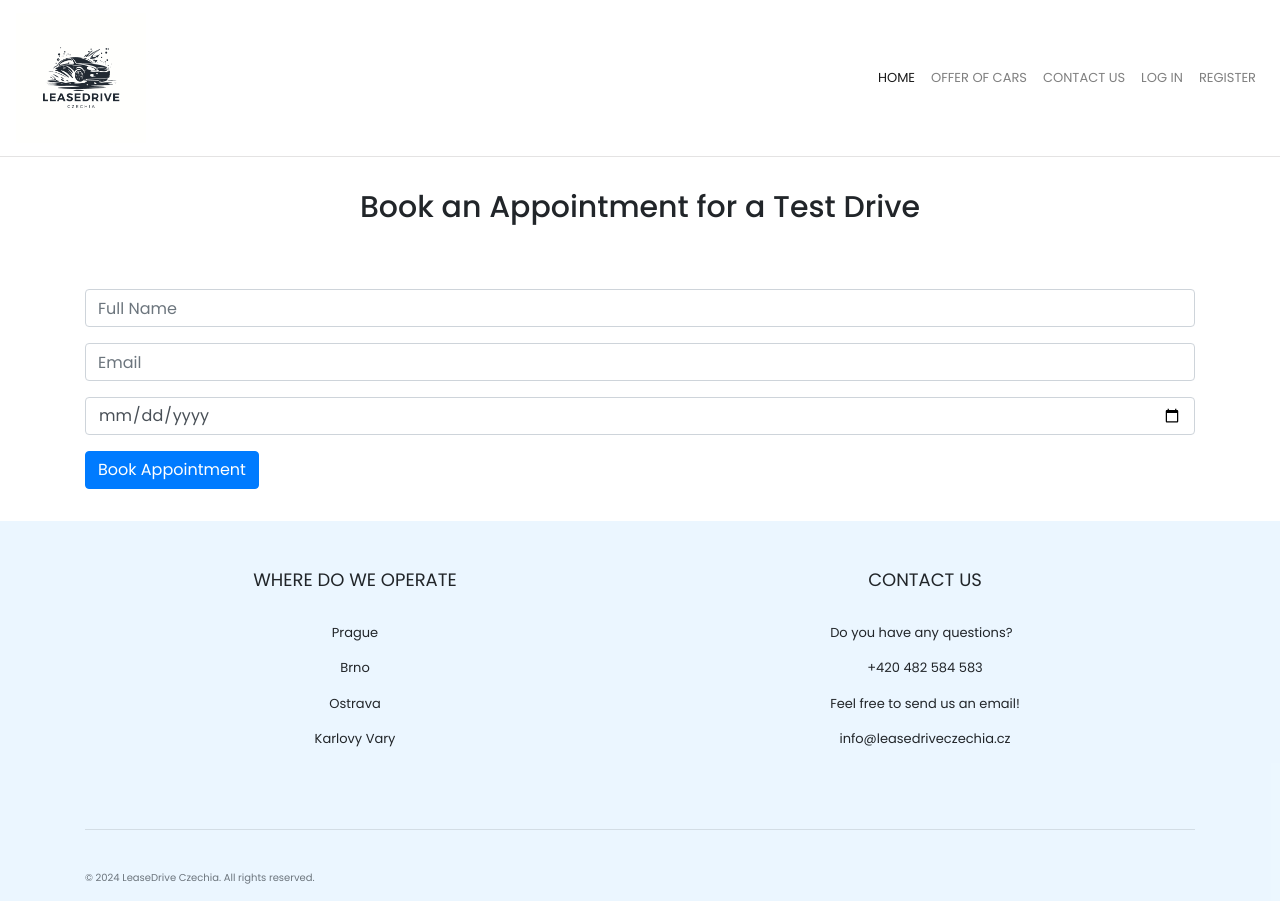
After one commit to SachLawliet/SAD_ICA2, a Flask app: page /book_appointment in a window 1280 px wide. The commit adds this page. Run offline with Flask 3, Linux system fonts and the light colour scheme; some libraries are stand-ins or nearby versions.

Commit message:
Added appointment booking
(Work in progress. Data saves to the database but an error occurs with email sending)

```diff
--- a/v2/carlease/forms.py
+++ b/v2/carlease/forms.py
@@ -1,6 +1,6 @@
 from flask_wtf import FlaskForm
 from flask_login import current_user
-from wtforms import StringField, PasswordField, SubmitField, BooleanField
+from wtforms import StringField, PasswordField, SubmitField, BooleanField, DateField
 from wtforms.validators import DataRequired, Length, Email, EqualTo, ValidationError
 from carlease.models import User, User_Verified
 
@@ -66,3 +66,9 @@ class ResetPasswordForm(FlaskForm):
     submit = SubmitField('Reset Password')
 
 #PASSWORD RESET END
+
+# Appointment form
+class AppointmentForm(FlaskForm):
+    name = StringField('Name', validators=[DataRequired()])
+    email = StringField('Email', validators=[DataRequired(), Email()])
+    date = DateField('Appointment Date', format='%Y-%m-%d', validators=[DataRequired()])
--- a/v2/carlease/routes.py
+++ b/v2/carlease/routes.py
@@ -3,13 +3,11 @@ from flask_login import login_user, current_user, logout_user, login_required
 from flask_mail import Message
 import requests
 from carlease import app, db, bcrypt, bootstrap, mail, SITE_KEY, SECRET_KEY, VERIFY_URL
-from carlease.forms import RegistrationForm, LoginForm, VerifyForm, NotificationForm, RequestResetForm, ResetPasswordForm
-from carlease.models import User, Car, User_Verified
+from carlease.forms import RegistrationForm, LoginForm, VerifyForm, NotificationForm, RequestResetForm, ResetPasswordForm, AppointmentForm
+from carlease.models import User, Car, User_Verified, Appointment
 from carlease.decorators import admin_required
 from carlease.dao import UserDAO, CarDAO, User_VerifiedDAO
 import os
-
-
 
 @app.route("/")
 @app.route("/home")
@@ -203,3 +201,28 @@ def admin():
 def products():
     cars = Car.query.order_by(Car.id.desc())
     return render_template('product.html', cars = cars)
+
+# <!----------------------------------------------!---------------------------------------------->
+# Setting up appointment booking
+@app.route('/book_appointment', methods=['GET', 'POST'])
+def book_appointment():
+    form = AppointmentForm()
+    if form.validate_on_submit():
+        appointment = Appointment(
+            name=form.name.data,
+            email=form.email.data,
+            date=form.date.data
+        )
+        db.session.add(appointment)
+        db.session.commit()
+
+        send_confirmation_email(appointment)
+
+        flash('Appointment booked successfully. Check your email for confirmation.')
+        return redirect(url_for('index'))
+    return render_template('book_appointment.html', form=form)
+
+def send_confirmation_email(appointment):
+    msg = Message('Appointment Confirmation', sender='carlease4@gmail.com', recipients=[appointment.email])
+    msg.body = f"Hi {appointment.name},\n\nYour appointment on {appointment.date.strftime('%Y-%m-%d')} has been successfully booked.\n\nThank you!"
+    mail.send(msg)
--- /dev/null
+++ b/v2/carlease/static/css/appointment.css
@@ -0,0 +1,16 @@
+.appointment > .container {
+    margin-top: 2rem;
+}
+
+.appointment h1 {
+    font-size: 30px;
+    text-align: center;
+}
+
+.container > form {
+    margin-top: 4rem;
+}
+
+.appointment button {
+    margin-bottom: 2rem;
+}
--- a/v2/carlease/static/css/product.css
+++ b/v2/carlease/static/css/product.css
@@ -12,7 +12,7 @@
 
 .rounded-circle {
     border-radius: 50px !important;
-    height: 350px ;
+    height: 30vh ;
 }
 
 .content-section h2 {
--- /dev/null
+++ b/v2/carlease/templates/book_appointment.html
@@ -0,0 +1,46 @@
+<!DOCTYPE html>
+<html lang="en">
+<head>
+    <meta charset="UTF-8">
+    <meta name="viewport" content="width=device-width, initial-scale=1.0">
+    <title>Book Appointment</title>
+    <link rel="stylesheet" href="https://stackpath.bootstrapcdn.com/bootstrap/4.5.2/css/bootstrap.min.css">
+    <link rel="stylesheet" href="{{ url_for('static', filename='css/styles.css') }}">
+    <link rel="stylesheet" href="{{ url_for('static', filename='css/navbar.css') }}">
+    <link rel="stylesheet" href="{{ url_for('static', filename='css/footer.css') }}">
+    <link rel="stylesheet" href="{{ url_for('static', filename='css/appointment.css') }}">
+</head>
+<body>
+<!-- Add header content -->
+{% include 'partials/_navbar.html' %}
+
+<section class="appointment">
+    <div class="container">
+        <h1>Book an Appointment for a Test Drive</h1>
+        <form method="POST" action="{{ url_for('book_appointment') }}">
+            {{ form.hidden_tag() }}
+            <div class="form-group">
+                {{ form.name(class="form-control", placeholder = "Full Name") }}
+            </div>
+            <div class="form-group">
+                {{ form.email(class="form-control", placeholder = "Email") }}
+            </div>
+            <div class="form-group">
+                {{ form.date(class="form-control") }}
+            </div>
+            <button type="submit" class="btn btn-primary">Book Appointment</button>
+        </form>
+    </div>
+</section>
+
+<!-- Add footer content -->
+{% include 'partials/_footer.html' %}
+
+<!-- Bootstrap JS -->
+<script src="https://code.jquery.com/jquery-3.5.1.slim.min.js"></script>
+<script src="https://cdn.jsdelivr.net/npm/@popperjs/core@2.5.4/dist/umd/popper.min.js"></script>
+<script src="https://stackpath.bootstrapcdn.com/bootstrap/4.5.2/js/bootstrap.min.js"></script>
+<!-- Link to your custom JavaScript file -->
+<script src="{{ url_for('static', filename='js/scripts.js') }}"></script>
+</body>
+</html>
--- a/v2/carlease/templates/product.html
+++ b/v2/carlease/templates/product.html
@@ -25,7 +25,7 @@
                     <p class="text-muted" id="km">Kilometers: {{ car.kilometers }}</p>
                 </div>
             </div>
-            <button>Book an appointment!</button>
+            <a href="{{url_for ('book_appointment')}}"><button>Book an appointment</button></a>
         </article>
     {% endfor %}
 </div>
```
Also changed, not shown: v2/carlease/models.py (+9 -0 lines).
